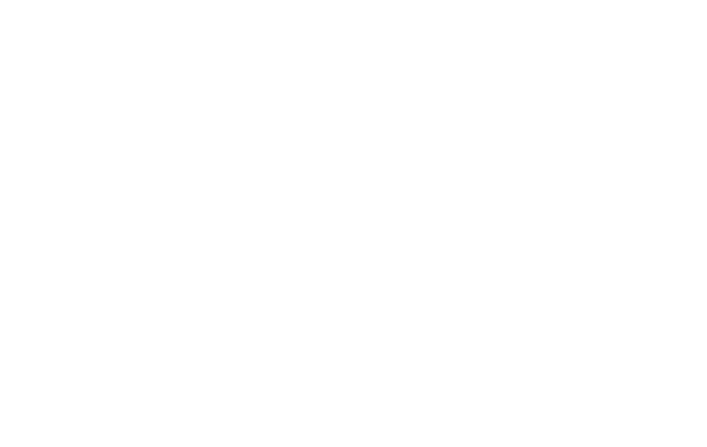
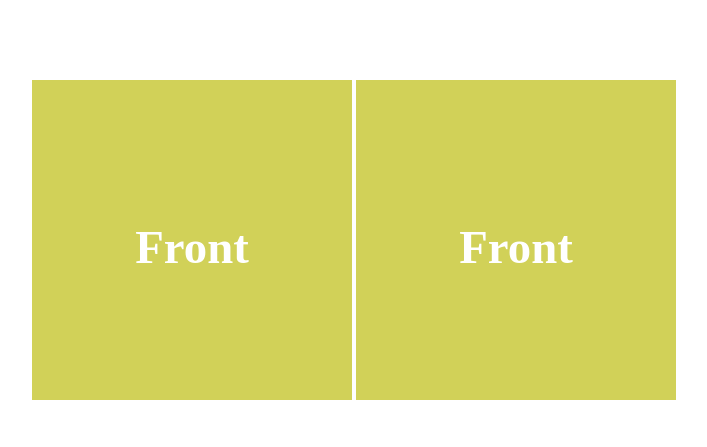
Before and after one commit to TD-Academy/GameProject1-FlipCard, a plain HTML site: page index.html in a window 1280 px wide. Shown: the whole page, without its empty margins (8-715 px from the left). Drawn offline with Linux system fonts and the light colour scheme.

Commit message:
made flippable cards but cannot flip itself back automatically

```diff
--- a/index.css
+++ b/index.css
@@ -0,0 +1,47 @@
+body {
+    font-family: monospace sans-serif;
+    margin: 40px;
+}
+
+.flip-card {
+    width: 20em;
+    height: 20em;
+    display: inline-block;
+    perspective: 1000px;
+    margin: 40px 0;
+    perspective: 600px;
+}
+
+.card {
+    position: relative;
+    width: 100%;
+    height: 100%;
+    cursor: pointer;
+    transform-style: preserve-3d;
+    transform-origin: center right;
+    transition: transform 1s;
+}
+
+.card_face {
+    position: absolute;
+    width: 100%;
+    height: 100%;
+    color: white;
+    text-align: center;
+    font-size: 40px;
+    backface-visibility: hidden;
+    line-height: 240px;
+}
+
+.front {
+    background-color: rgb(209, 209, 88);
+}
+
+.back {
+    background-color: rgb(60, 160, 160);
+    transform: rotateY(180deg)
+}
+
+.card.flip {
+    transform: translateX(-100%) rotateY(-180deg);
+}
--- a/index.html
+++ b/index.html
@@ -8,6 +8,28 @@
     <link rel="stylesheet" href="index.css">
 </head>
 <body>
+    <div class="cards">
+        <div class="flip-card">
+            <div class="card">
+                <div class="card_face front">
+                    <h3>Front</h3>
+                </div>
+                <div class="card_face back">
+                    <h3>Back</h3>
+                </div>
+            </div>
+        </div>
+        <div class="flip-card">
+            <div class="card">
+                <div class="card_face front">
+                    <h3>Front</h3>
+                </div>
+                <div class="card_face back">
+                    <h3>Back</h3>
+                </div>
+            </div>
+        </div>
+    </div>
 
     <script src="index.js"></script>
 </body>
--- a/index.js
+++ b/index.js
@@ -0,0 +1,7 @@
+var card = document.querySelectorAll('.card');
+
+[...card].forEach((card)=>{
+    card.addEventListener( 'click', function() {
+      card.classList.toggle('flip');
+    });
+  });
```
